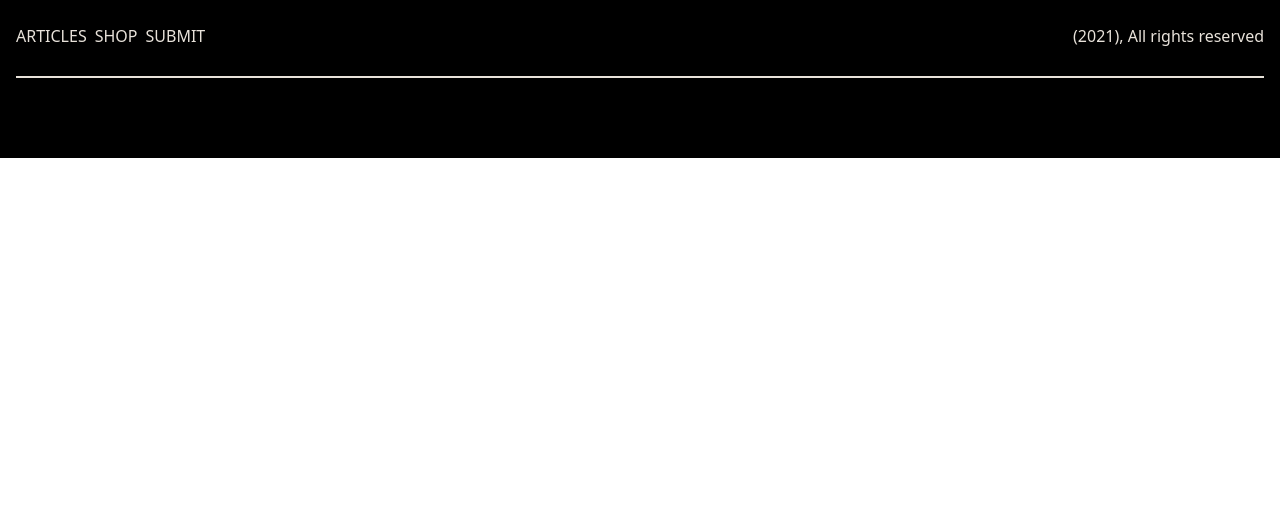
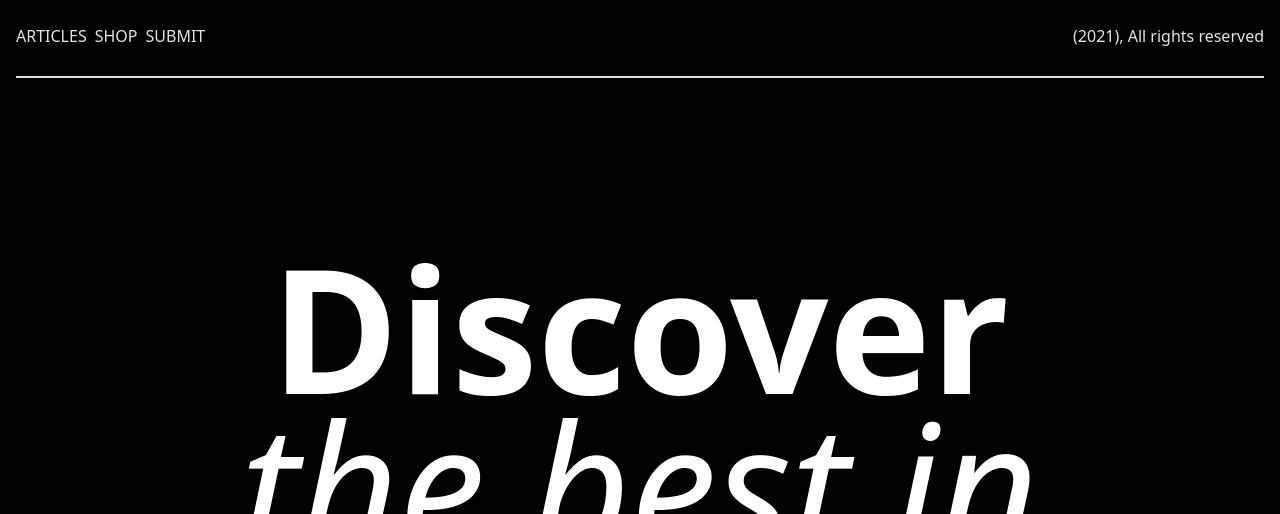
Before and after one commit to sonambishnoi550/gsap-task, a plain HTML site: page minimal.html in a window 1280 px wide. Shown: the part 804-1318 px from the top of the page. Drawn offline with nearby package versions, Linux system fonts and the light colour scheme.

Commit message:
text-section done

```diff
--- a/minimal.html
+++ b/minimal.html
@@ -19,7 +19,7 @@
 <body>
     <section class="min-h-screen hero-bg "></section>
 
-    <section id="pin-section" class=" bg-black relative px-4">
+    <section id="pin-section" class=" bg-black relative px-4 pb-3 z-30">
         <div class="relative">
 
             <h2 id="scaling-text"
@@ -28,7 +28,7 @@
             </h2>
         </div>
 
-        <div class="border-b-2 border-[#e8e2da] flex  justify-between py-7">
+        <div class="border-b-2 border-[#e8e2da] flex sticky top-0 h-full z-10  justify-between py-7">
             <div class="flex gap-2">
                 <p class="text-[#e8e2da] text-base font-medium">ARTICLES</p>
                 <p class="text-[#e8e2da] text-base font-medium">SHOP</p>
@@ -36,10 +36,26 @@
             </div>
             <p class="text-[#e8e2da] text-base font-medium">(2021), All rights reserved</p>
         </div>
-        <div class="pt-20">
-
+    </section>
+    <section id="stack-section" class="bg-black !py-20 h-[200vh] relative overflow-hidden">
+        <div class="z-[1] relative bg-black w-full pt-20">
+            <p id="text1" class="text-white text-center bg-black text-[173px] leading-[90%] font-bold">Discover</p>
+        </div>
+        <div class="z-[2] relative bg-black w-full">
+            <p id="text2" class="text-white text-center bg-black text-[173px] leading-[90%] font-normal italic">the best
+                in</p>
+        </div>
+        <div class="z-[3] relative bg-black w-full">
+            <p id="text3" class="text-white text-center bg-black text-[173px] leading-[90%] font-bold">Minimal</p>
+        </div>
+        <div class="z-[4] relative bg-black w-full">
+            <p id="text4" class="text-white bg-black text-center text-[173px] leading-[90%] font-bold">Design</p>
         </div>
     </section>
+    <section class="bg-black">
+<img src="assets/images/png/minimal-garden.jpg" alt="garden">
+    </section>
+
 
     <script src="https://cdn.jsdelivr.net/npm/gsap@3.13.0/dist/gsap.min.js"></script>
     <script src="https://cdn.jsdelivr.net/npm/gsap@3.13.0/dist/ScrollTrigger.min.js"></script>
@@ -69,9 +85,22 @@
             transformOrigin: "center center",
             ease: "none",
             scale: 0.1,
-            y: "60%",
-            duration:3,
+            y: "63%",
+            duration: 3,
         });
+        const tl = gsap.timeline({
+            scrollTrigger: {
+                trigger: "#stack-section",
+                start: "top top",
+                end: "bottom bottom",
+                scrub: true,
+                pin: true,
+            }
+        });
+
+        tl.to("#text2", { y: "-100%", duration: 1 }, 0)
+            .to("#text3", { y: "-200%", duration: 1 }, 0.5)
+            .to("#text4", { y: "-300%", duration: 1 }, 1);
     </script>
 </body>
 
```
Also changed, not shown: assets/images/png/minimal-garden.jpg (added).
